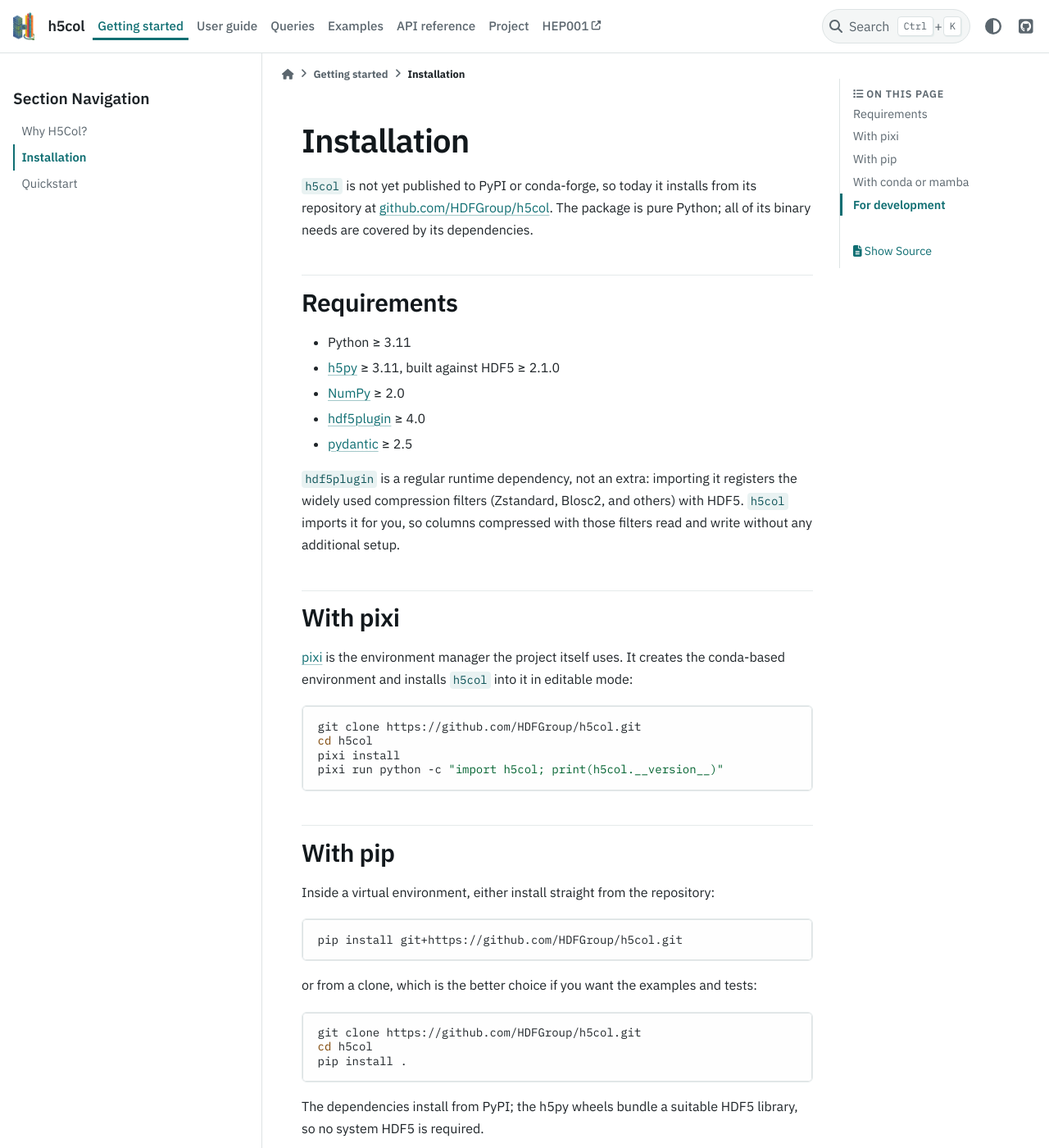
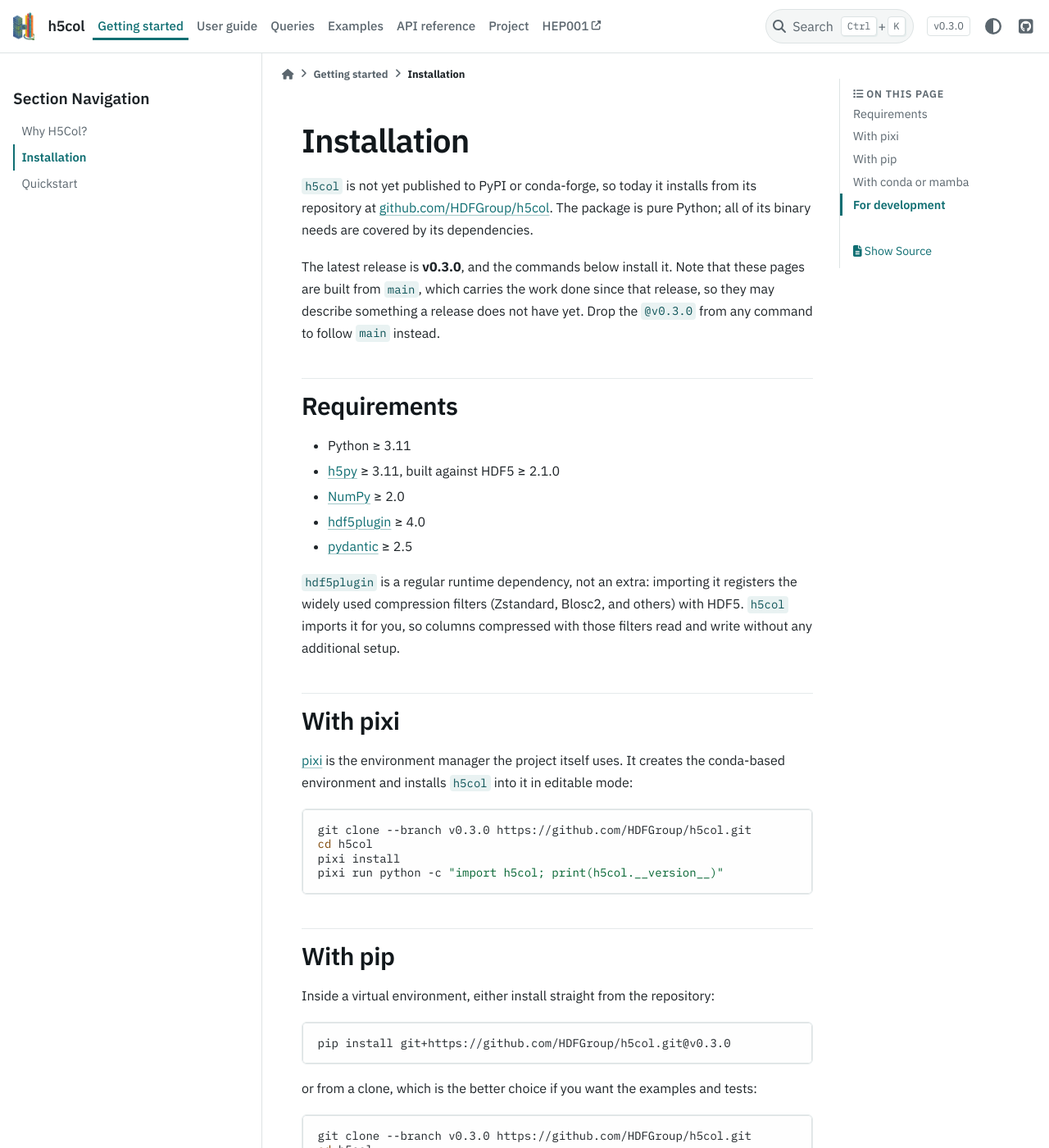
Before and after one commit to HDFGroup/h5col, a Sphinx documentation site: the page built from docs/start/installation.md, in a window 1280 px wide and 1400 px high. Shown: the whole window at 82% size. Built offline with Sphinx 7.4.7 and the PyData theme 0.15.4, drawn with Linux system fonts in a browser that asks for light colours; pages that are not in the unit, such as notebooks, are missing from menus; some of the changed text lies outside the part shown.

Commit message:
Show the latest release in the docs navbar
The number is parsed from CHANGELOG.md rather than git, because the docs
workflow checks out shallowly and has no tags to read, and the build
fails if the pinned version in the installation page falls behind it.

````diff
--- a/docs/_static/custom.css
+++ b/docs/_static/custom.css
@@ -570,3 +570,24 @@ nav.bd-links .current > a {
     font-size: 0.82em;
   }
 }
+
+/* Latest-release link in the navbar. Sized to sit quietly beside the theme
+   and icon controls rather than compete with the navigation. */
+.h5col-latest-release {
+  align-self: center;
+  padding: 0.1rem 0.45rem;
+  border: 1px solid var(--pst-color-border);
+  border-radius: 0.25rem;
+  color: var(--pst-color-text-muted);
+  font-size: 0.8rem;
+  font-variant-numeric: tabular-nums;
+  line-height: 1.5;
+  text-decoration: none;
+  white-space: nowrap;
+}
+
+.h5col-latest-release:hover {
+  border-color: var(--pst-color-primary);
+  color: var(--pst-color-primary);
+  text-decoration: none;
+}
--- /dev/null
+++ b/docs/_templates/latest-release.html
@@ -0,0 +1,10 @@
+{#- The newest released version, linked to the changelog.
+
+    Deliberately not the version these pages were built from: the site is
+    published from `main`, which carries a .devN version between releases. The
+    changelog page is linked rather than a particular release heading, because
+    those headings get positional anchors (#id1, #id2) that shift down by one
+    every time a release is added.
+-#}
+<a class="h5col-latest-release" href="{{ pathto('about/changelog') }}"
+   title="{{ _('Latest release — open the changelog') }}">v{{ latest_release }}</a>
--- a/docs/conf.py
+++ b/docs/conf.py
@@ -2,7 +2,51 @@
 
 from __future__ import annotations
 
+import re
+from pathlib import Path
+
 import h5col
+
+_REPO = Path(__file__).resolve().parent.parent
+
+
+def _latest_release() -> str:
+    """The newest released version, from the topmost CHANGELOG.md heading.
+
+    Not the same thing as ``h5col.__version__``: the site is published from
+    ``main``, which carries a ``.devN`` version between releases, so the version
+    these pages were built from is usually ahead of the newest release.
+
+    Taken from the changelog rather than from git tags because the docs
+    workflow checks out shallowly, leaving no tags to read — a tag-derived
+    lookup would come back empty in the one place it matters. ``[Unreleased]``
+    is skipped: the pattern requires a version number.
+    """
+    changelog = _REPO / "CHANGELOG.md"
+    for line in changelog.read_text(encoding="utf-8").splitlines():
+        found = re.match(r"^##\s*\[(\d+\.\d+\.\d+)\]", line)
+        if found:
+            return found.group(1)
+    raise RuntimeError(f"no released version heading found in {changelog}")
+
+
+def _check_pinned_install_version(latest: str) -> None:
+    """Fail the build if the installation page pins a stale version.
+
+    The install commands name a tag so that following the documentation gets
+    you a release rather than whatever ``main`` happens to be. That pin cannot
+    be substituted in — MyST does not expand substitutions inside a code fence
+    — so it is written out and checked here instead.
+    """
+    page = _REPO / "docs" / "start" / "installation.md"
+    pinned = set(re.findall(r"@v(\d+\.\d+\.\d+)", page.read_text(encoding="utf-8")))
+    stale = pinned - {latest}
+    if stale:
+        raise RuntimeError(
+            f"{page} pins {sorted(stale)} but the latest release is {latest}; "
+            f"update the install commands"
+        )
+
 
 # -- Project -----------------------------------------------------------------
 project = "h5col"
@@ -10,6 +54,8 @@ author = "The HDF Group"
 copyright = "2026, The HDF Group"  # noqa: A001 (Sphinx's required name)
 version = h5col.__version__
 release = h5col.__version__
+latest_release = _latest_release()
+_check_pinned_install_version(latest_release)
 
 # -- General -----------------------------------------------------------------
 extensions = [
@@ -71,7 +117,7 @@ html_favicon = "_static/logo/favicon-64.png"
 html_baseurl = "https://hdfgroup.github.io/h5col/"
 # Sphinx does not expose html_baseurl to templates; layout.html needs it to
 # build the absolute og:image URL that link unfurling requires.
-html_context = {"baseurl": html_baseurl}
+html_context = {"baseurl": html_baseurl, "latest_release": latest_release}
 html_last_updated_fmt = "%Y-%m-%d"
 html_theme_options = {
     "github_url": "https://github.com/HDFGroup/h5col",
@@ -97,6 +143,10 @@ html_theme_options = {
         "alt_text": "h5col",
     },
     "navbar_align": "left",
+    # The release number sits before the theme and icon controls, so it is
+    # visible on every page without a banner taking a strip off the top of
+    # each one.
+    "navbar_end": ["latest-release", "theme-switcher", "navbar-icon-links"],
     "header_links_before_dropdown": 7,
     "show_toc_level": 2,
 }
--- a/docs/start/installation.md
+++ b/docs/start/installation.md
@@ -4,6 +4,11 @@
 its repository at
 [github.com/HDFGroup/h5col](https://github.com/HDFGroup/h5col). The package is
 pure Python; all of its binary needs are covered by its dependencies.
+
+The latest release is **v0.3.0**, and the commands below install it. Note that
+these pages are built from `main`, which carries the work done since that
+release, so they may describe something a release does not have yet. Drop the
+`@v0.3.0` from any command to follow `main` instead.
 
 ## Requirements
 
@@ -25,7 +30,7 @@ It creates the conda-based environment and installs `h5col` into it in editable
 mode:
 
 ```bash
-git clone https://github.com/HDFGroup/h5col.git
+git clone --branch v0.3.0 https://github.com/HDFGroup/h5col.git
 cd h5col
 pixi install
 pixi run python -c "import h5col; print(h5col.__version__)"
@@ -36,14 +41,14 @@ pixi run python -c "import h5col; print(h5col.__version__)"
 Inside a virtual environment, either install straight from the repository:
 
 ```bash
-pip install git+https://github.com/HDFGroup/h5col.git
+pip install git+https://github.com/HDFGroup/h5col.git@v0.3.0
 ```
 
 or from a clone, which is the better choice if you want the examples and
 tests:
 
 ```bash
-git clone https://github.com/HDFGroup/h5col.git
+git clone --branch v0.3.0 https://github.com/HDFGroup/h5col.git
 cd h5col
 pip install .
 ```
@@ -60,7 +65,7 @@ itself with pip:
 conda create -n h5col -c conda-forge "python>=3.11" "h5py>=3.11" "hdf5>=2.1" \
     "numpy>=2.0" "hdf5plugin>=4.0" "pydantic>=2.5"
 conda activate h5col
-pip install git+https://github.com/HDFGroup/h5col.git
+pip install git+https://github.com/HDFGroup/h5col.git@v0.3.0
 ```
 
 ## For development
````
